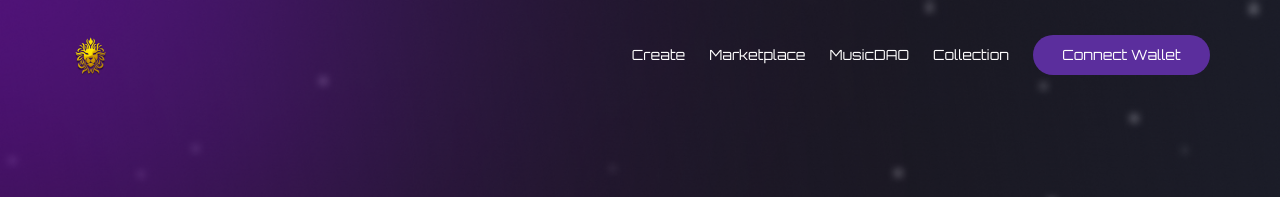
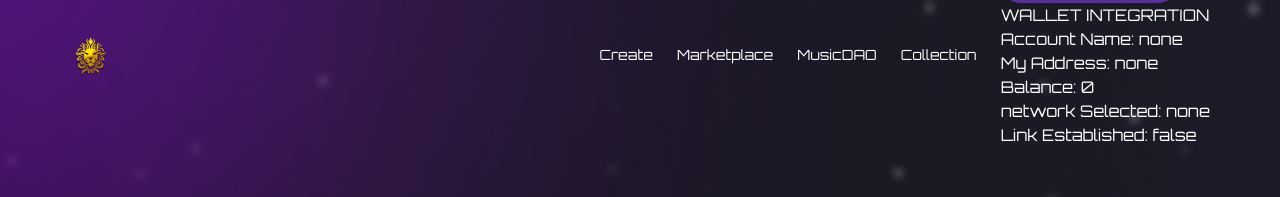
Before and after one commit to CoreX-Labs/CapitolLion, a React (Create React App) app in the folder CapitolLion_Marketplace/frontend/capitol-lion/: page / in a window 1280 px wide. Shown: the top 197 px of the page. Built offline with nearby package versions, Linux system fonts and the light colour scheme.

Commit message:
working on connect wallet button functionality

```diff
--- a/CapitolLion_Marketplace/frontend/capitol-lion/src/navbar/Navbar.jsx
+++ b/CapitolLion_Marketplace/frontend/capitol-lion/src/navbar/Navbar.jsx
@@ -6,6 +6,7 @@ import { Link, NavLink } from 'react-router-dom';
 // import { useForm } from 'react-hook-form';
 // import * as yup from "yup";
 // import { yupResolver } from "@hookform/resolvers/yup";
+import NavFunction from './Navfunction';
 
 const Navbar = () => {
 	const [ showNav, setShowNav ] = useState(false);
@@ -97,6 +98,7 @@ const Navbar = () => {
 								<button type="button" className="w-[177px] h-[40px] bg-[#5B2E9D] rounded-[30px] hover:bg-[#6b37ba] transition-all duration-500 py-3 px-4 inline-flex justify-center items-center gap-2 text-sm" data-hs-overlay="#hs-focus-management-modal">
 										Connect Wallet
 								</button>
+								<NavFunction />
 
 								{/* <div id="hs-focus-management-modal" class="hs-overlay hidden w-full h-full fixed top-0 left-0 z-[60] overflow-x-hidden overflow-y-auto">
 										<div class="hs-overlay-open:mt-7 hs-overlay-open:opacity-100 hs-overlay-open:duration-500 mt-0 opacity-0 ease-out transition-all sm:max-w-lg sm:w-full m-3 sm:mx-auto">
--- a/CapitolLion_Marketplace/frontend/capitol-lion/src/navbar/navfunction.jsx
+++ b/CapitolLion_Marketplace/frontend/capitol-lion/src/navbar/navfunction.jsx
@@ -1,7 +1,7 @@
 import { React, useState, useEffect } from 'react';
 
 //creating the connect button functionality
-export default function navFunction() {
+export default function NavFunction() {
     const [myMessage, setMyMessage] = useState(<h3>LOADING...</h3>);
     const [myDetails, setMyDetails] = useState({
         name: 'none',
```
